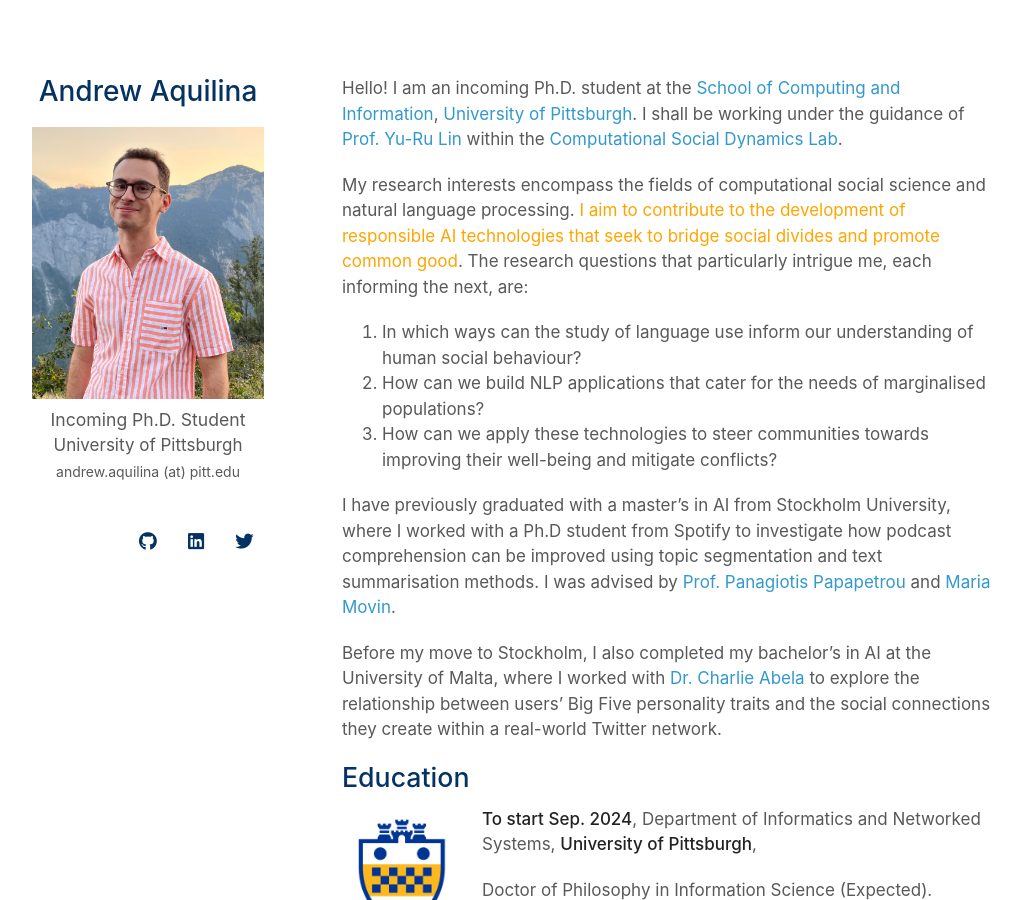
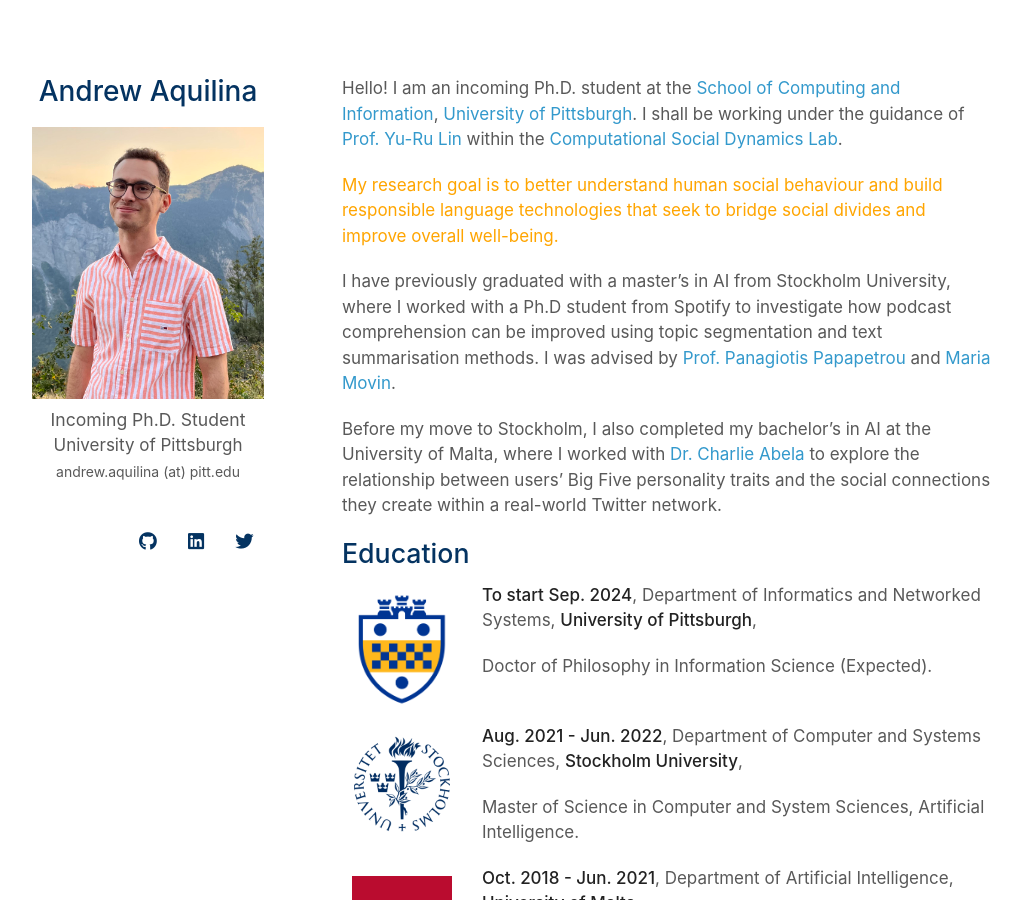
Before and after one commit to andaqu/andaqu.github.io, a Jekyll site: the page built from index.md, in a window 1280 px wide and 900 px high. Shown: the whole window, without its empty margins (128-1149 px from the left). Built offline with Jekyll 4.4.1, drawn with Linux system fonts in a browser that asks for light colours; nearby versions of some CDN libraries; a style sheet for code colours, icons or effects is not loaded.

Commit message:
Update index.md

```diff
--- a/index.md
+++ b/index.md
@@ -4,13 +4,7 @@
 
 Hello! I am an incoming Ph.D. student at the [School of Computing and Information](https://www.sci.pitt.edu/), [University of Pittsburgh](https://pitt.edu/). I shall be working under the guidance of [Prof. Yu-Ru Lin](http://www.yurulin.com/) within the [Computational Social Dynamics Lab](https://picsolab.github.io/).
 
-My research interests encompass the fields of computational social science and natural language processing. <span style="color:orange;">I aim to contribute to the development of responsible AI technologies that seek to bridge social divides and promote common good</span>. The research questions that particularly intrigue me, each informing the next, are:
-
-<ol>
-  <li>In which ways can the study of language use inform our understanding of human social behaviour?</li>
-  <li>How can we build NLP applications that cater for the needs of marginalised populations?</li>
-  <li>How can we apply these technologies to steer communities towards improving their well-being and mitigate conflicts?</li>
-</ol>
+<span style="color:orange;">My research goal is to better understand human social behaviour and build responsible language technologies that seek to bridge social divides and improve overall well-being.</span>
 
 I have previously graduated with a master’s in AI from Stockholm University, where I worked with a Ph.D student from Spotify to investigate how podcast comprehension can be improved using topic segmentation and text summarisation methods. I was advised by [Prof. Panagiotis Papapetrou](https://papapetrou.blogs.dsv.su.se/) and [Maria Movin](https://www.linkedin.com/in/mariamovin).
 
```
